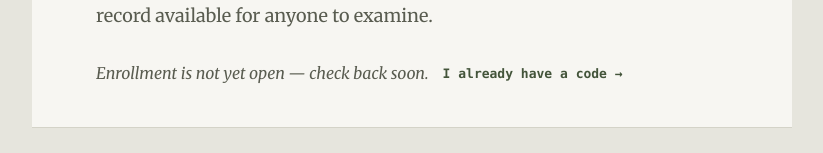
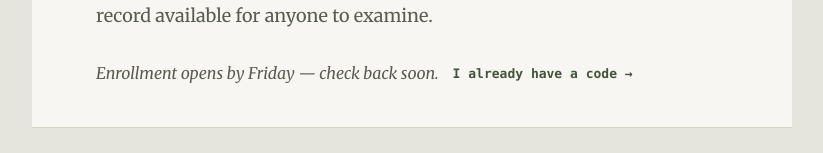
Before and after one commit to ecshacker/a1c-challenge-frontend, a Next.js app: page / in a window 1280 px wide. Shown: the part 323-476 px from the top of the page, without its empty margins (228-1051 px from the left). Built offline with nearby package versions, Linux system fonts and the light colour scheme; no server answers.

Commit message:
Update pre-launch enrollment message to 'opens by Friday'

```diff
--- a/src/app/before-you-begin/page.tsx
+++ b/src/app/before-you-begin/page.tsx
@@ -242,7 +242,7 @@ export default function BeforeYouBeginPage() {
               {studyOpen === false && (
                 <div style={{ padding: "14px 16px", background: C.card, border: `1px solid ${C.line}`, borderRadius: 6 }}>
                   <span style={{ fontFamily: SERIF, fontSize: 16, color: C.inkSoft, fontStyle: "italic" }}>
-                    Enrollment isn&rsquo;t open yet — check back soon.
+                    Enrollment opens by Friday — check back soon.
                   </span>
                 </div>
               )}
--- a/src/app/page.tsx
+++ b/src/app/page.tsx
@@ -182,7 +182,7 @@ function EnrollCTA({ open }: { open: boolean | null }) {
   if (!open) return (
     <div style={{ display: "flex", gap: 14, flexWrap: "wrap", alignItems: "center" }}>
       <span style={{ fontFamily: SERIF, fontSize: 16, color: C.inkSoft, fontStyle: "italic" }}>
-        Enrollment is not yet open — check back soon.
+        Enrollment opens by Friday — check back soon.
       </span>
       <Link href="/before-you-begin"
             style={{ fontFamily: MONO, fontSize: 13, color: C.accentDeep, textDecoration: "none", fontWeight: 600 }}>
```
